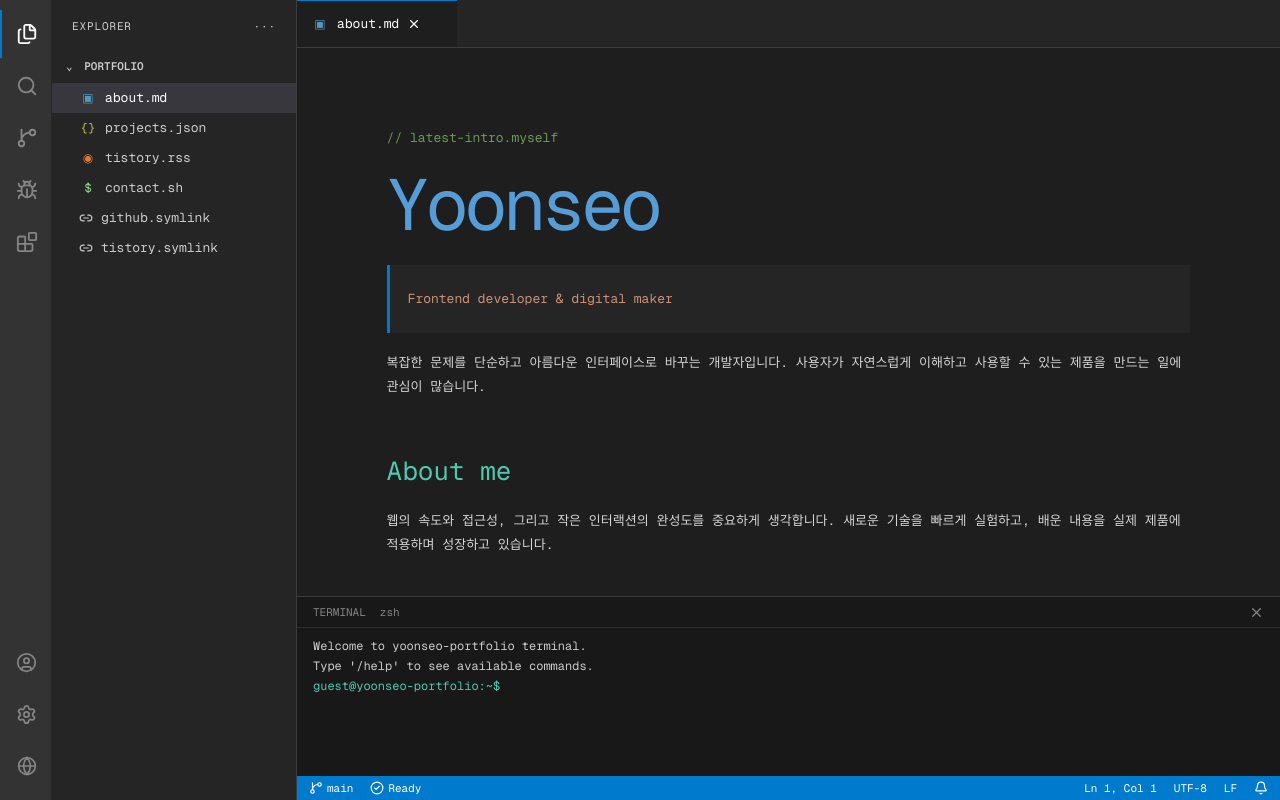
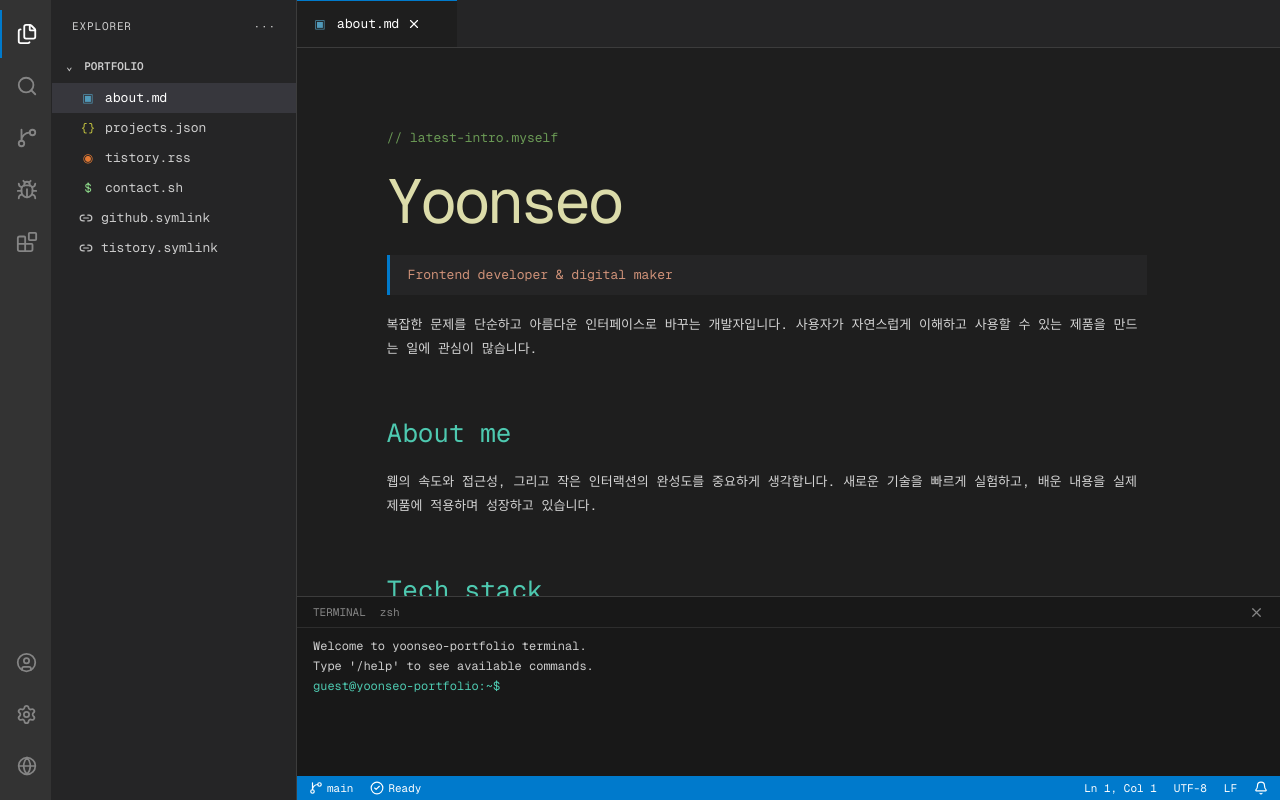
Before and after one commit to yoonseo0832/my-portfolio, a Next.js app: page / in a window 1280 px wide. Built offline with nearby package versions, Linux system fonts and the light colour scheme; no server answers; the database is empty.

Commit message:
fix: css repair

```diff
--- a/src/app/globals.css
+++ b/src/app/globals.css
@@ -876,9 +876,7 @@
   color: #dcdcaa;
   font-size: 18px;
 }
-.markdown-content p {
-  margin: 14px 0;
-}
+
 .markdown-content blockquote {
   margin: 18px 0;
   padding: 8px 18px;
@@ -1193,3 +1191,24 @@
   font-size: 12px;
   margin-left: 4px;
 }
+.projects-page,
+.blog-page,
+.about-page {
+  width: 100%;
+  max-width: 1100px;
+  box-sizing: border-box;
+  margin: 0 auto;
+  padding: 8vh 7vw 10vh;
+}
+.projects-page,
+.blog-page {
+  display: block;
+}
+.about-page {
+  display: block;
+}
+.about-page .markdown-content {
+  width: 100%;
+  max-width: 760px;
+}
+.projects-heading h1,.blog-heading h1,.markdown-content h1{margin:16px 0 8px;color:#dcdcaa;font-size:clamp(38px,6vw,62px);letter-spacing:-.06em;line-height:1.15}.projects-heading .syntax-comment,.blog-heading .syntax-comment,.markdown-content>.syntax-comment{margin:14px 0;color:#6a9955}
```
